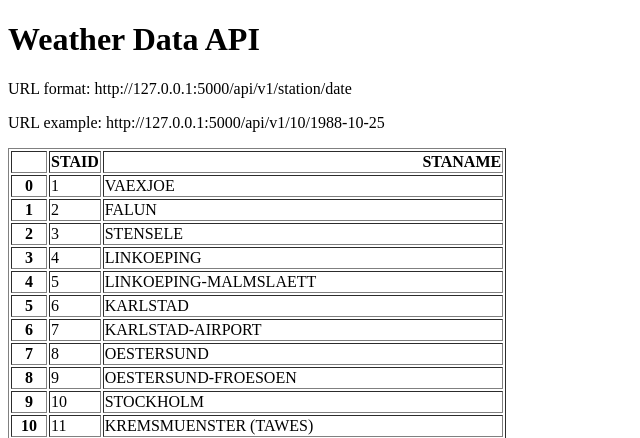
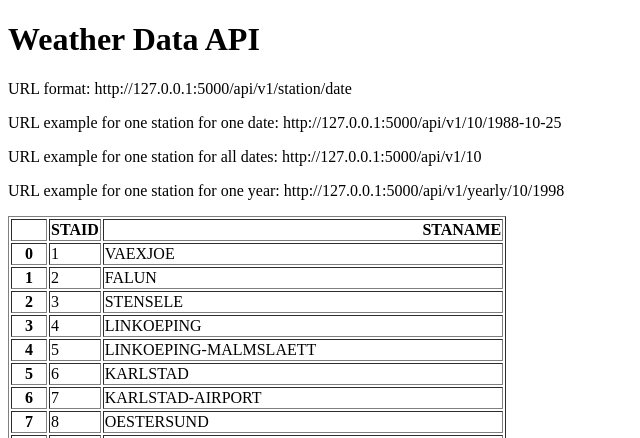
Before and after one commit to mrkicrade/python-weather-app-with-api, a Flask app: page / in a window 1280 px wide. Shown: the top 438 px of the page, without its empty margins (0-640 px from the left). Run offline with Flask 3, Linux system fonts and the light colour scheme.

Commit message:
Day 31: Add URL endpoint for yearly and all data.

```diff
--- a/main.py
+++ b/main.py
@@ -21,5 +21,21 @@ def about(station, date):
         "temperature": temperature
     }
 
+@app.route('/api/v1/<station>')
+def all_data(station):
+    filename = "data_small/TG_STAID" + str(station).zfill(6) + ".txt"
+    df = pd.read_csv(filename, skiprows=20, parse_dates=['    DATE'])
+    result = df.to_dict(orient='records')
+    return result
+
+@app.route('/api/v1/yearly/<station>/<year>')
+def yearly(station, year):
+    filename = "data_small/TG_STAID" + str(station).zfill(6) + ".txt"
+    df = pd.read_csv(filename, skiprows=20)
+    df['    DATE'] = df['    DATE'].astype(str)
+    result = df[df['    DATE'].str.startswith(str(year))].to_dict(orient='records')
+    return result
+
+
 if __name__ == '__main__':
     app.run(debug=True)
--- a/templates/home.html
+++ b/templates/home.html
@@ -7,7 +7,9 @@
 <body>
     <h1>Weather Data API</h1>
     <p>URL format: http://127.0.0.1:5000/api/v1/station/date</p>
-    <p>URL example: http://127.0.0.1:5000/api/v1/10/1988-10-25</p>
+    <p>URL example for one station for one date: http://127.0.0.1:5000/api/v1/10/1988-10-25</p>
+    <p>URL example for one station for all dates: http://127.0.0.1:5000/api/v1/10</p>
+    <p>URL example for one station for one year: http://127.0.0.1:5000/api/v1/yearly/10/1998</p>
     {{ data|safe }}
 </body>
 </html>
```
